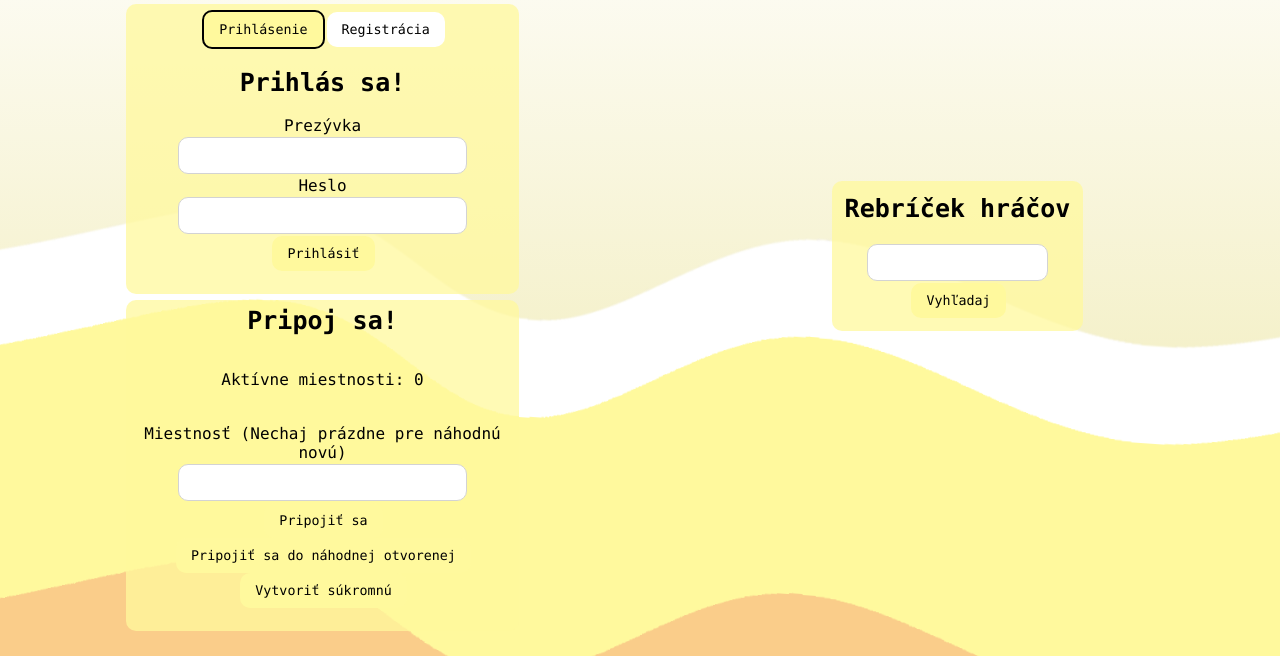
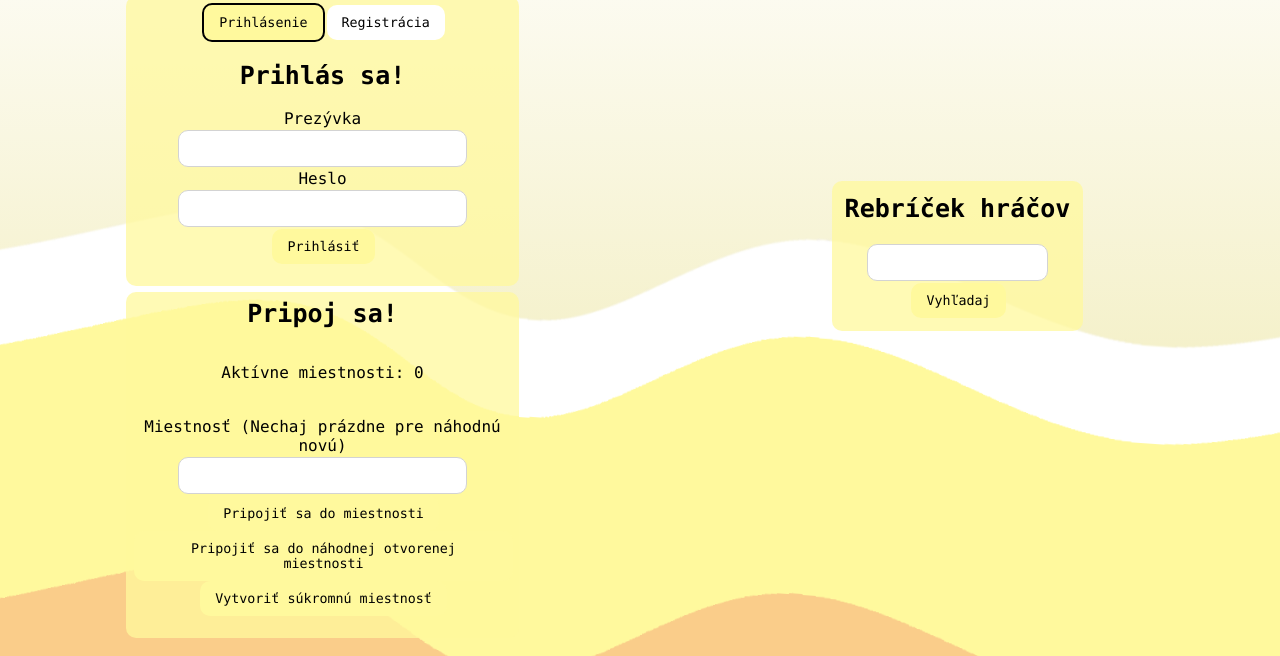
Before and after one commit to KristianCh/Slovonyma, a website: page public/game.html in a window 1280 px wide. Shown: the part 144-800 px from the top of the page. Drawn offline with nearby package versions, Linux system fonts and the light colour scheme.

Commit message:
stylisticke zmeny

```diff
--- a/public/game.html
+++ b/public/game.html
@@ -53,15 +53,15 @@
                 </div>
             </div>
 
-            <div class="nick-set" id="nick-set">
+            <div class="nick-set" id="room-set">
                 <h1> Pripoj sa! </h1> <br>
                 <p id="active-rooms">Aktívne miestnosti: 0</p> <br>
                 <form action="" id="join-form">
                     Miestnosť (Nechaj prázdne pre náhodnú novú) <br>
                     <input id="room" autocomplete="off" /> <br>
-                    <button id="join_room" value="join_room">Pripojiť sa</button>
-                    <button id="find_room" value="find_room">Pripojiť sa do náhodnej otvorenej</button>
-                    <button id="create_private_room" value="create_private_room">Vytvoriť súkromnú</button>
+                    <button id="join_room" value="join_room">Pripojiť sa do miestnosti</button><br>
+                    <button id="find_room" value="find_room">Pripojiť sa do náhodnej otvorenej miestnosti</button><br>
+                    <button id="create_private_room" value="create_private_room">Vytvoriť súkromnú miestnosť</button>
                     <p id="alert-join"></p>
                 </form>
             </div>
--- a/public/game.js
+++ b/public/game.js
@@ -55,7 +55,7 @@ $(function () {
         socket.emit('join room', {name: sessionStorage.getItem("name"), room:roomId, type:e.originalEvent.submitter.value}, (callback) => {
             if (callback.id === 0) {
 
-                document.getElementById("nick-set").style.display = "none";
+                document.getElementById("room-set").style.display = "none";
                 document.getElementById("login").style.display = "none";
                 document.getElementById("leaderboard").style.display = "none";
                 document.getElementById("menu-content").style.display = 'none';
```
